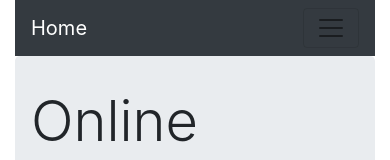
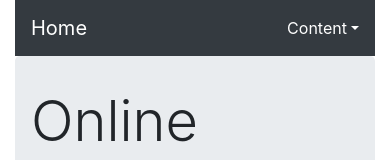
Before and after one commit to urasurasuras/is117-online-privacy, a plain HTML site: page index.html in a window 390 px wide. Shown: the top 160 px of the page. Drawn offline with nearby package versions, Linux system fonts and the light colour scheme.

Commit message:
Task: Added content collapse on top right to satisfy Z layout

```diff
--- a/index.html
+++ b/index.html
@@ -17,23 +17,25 @@
 <div class="container">
   <nav class="navbar navbar-expand-lg navbar-light bg-dark">
     <a class="navbar-brand text-white" href="index.html">Home</a>
-    <button class="navbar-toggler navbar-white" type="button" data-toggle="collapse" data-target="#navbarNav" aria-controls="navbarNav" aria-expanded="false" aria-label="Toggle navigation">
-      <span class="navbar-toggler-icon"></span>
-    </button>
+
     <div class="collapse navbar-collapse" id="navbarNav">
+
+
+    </div>
     <ul class="navbar-nav">
 
 
       <li class="nav-item dropdown">
         <a class="nav-link dropdown-toggle text-white" href="#" id="navbarDropdownMenuLink" role="button" data-toggle="dropdown" aria-haspopup="true" aria-expanded="false">
-            Online Privacy</a>
+          Content</a>
         <div class="dropdown-menu" aria-labelledby="navbarDropdownMenuLink">
           <a class="dropdown-item" href="lookalike.html">Lookalike Analysis</a>
           <a class="dropdown-item" href="tracking.html">Data Tracking</a>
         </div>
       </li>
+
+
     </ul>
-    </div>
   </nav>
   <div class="jumbotron">
     <h1 class="display-4"> Online Privacy</h1>
```
Lines whose indentation alone changed are shown as unchanged.
